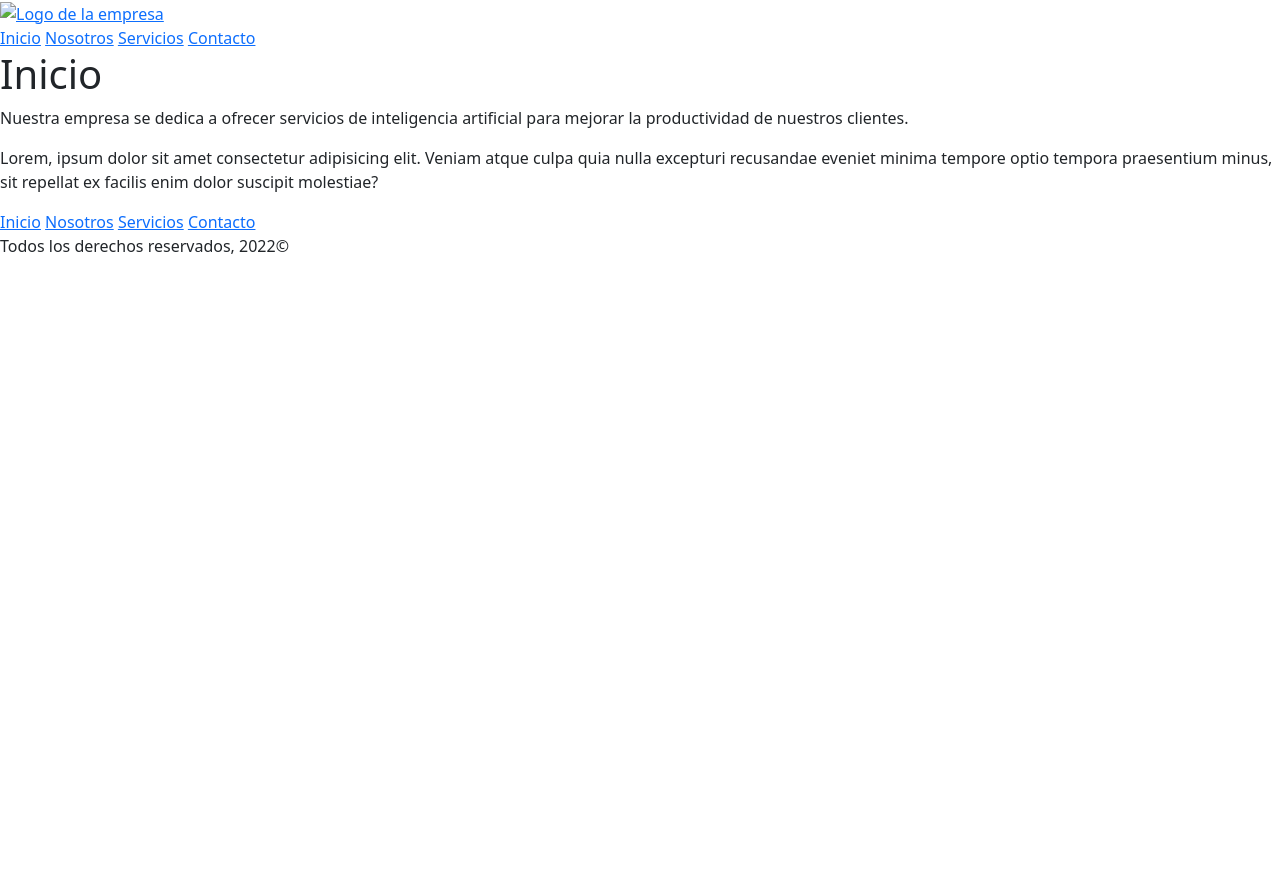
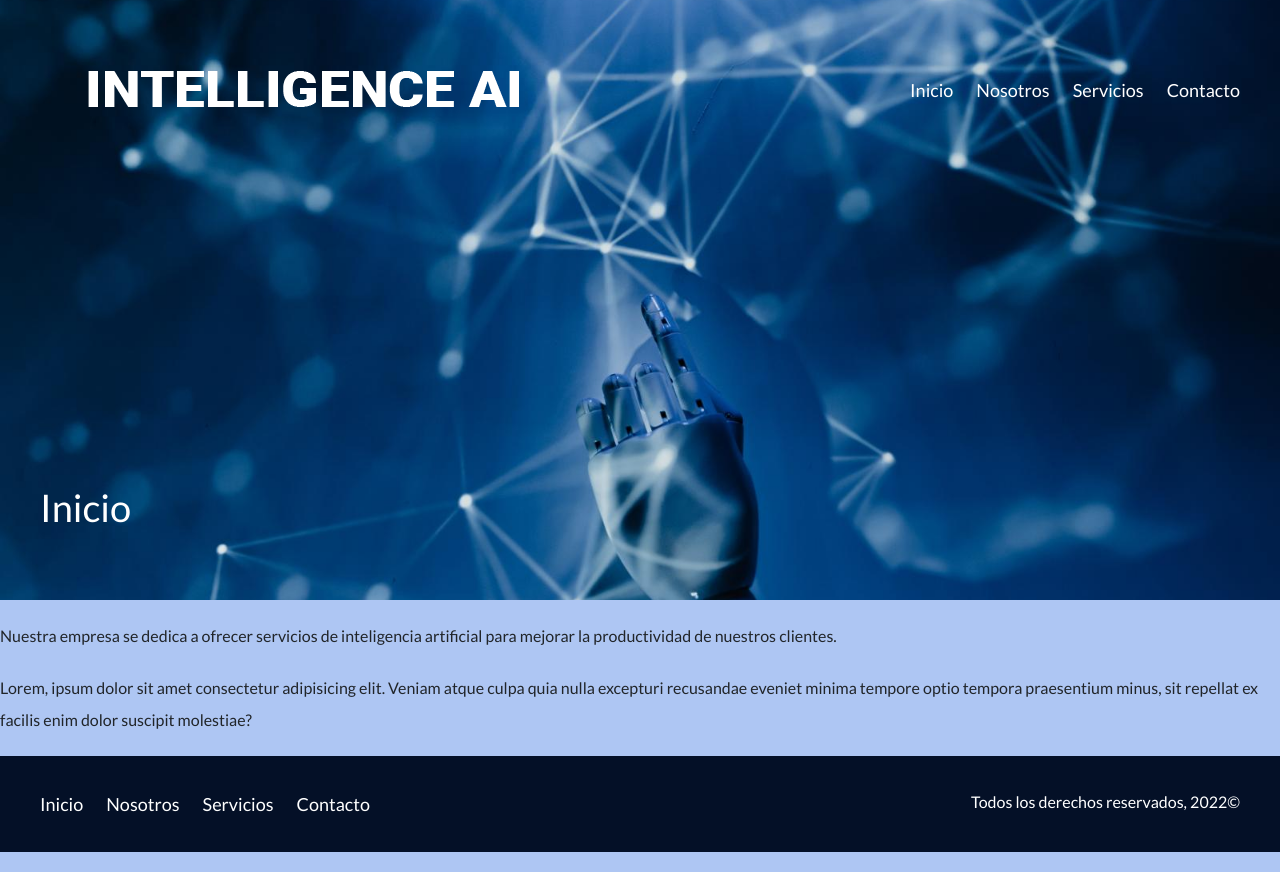
Before and after one commit to lautarodubravka/proyectofrontendcoderhouse, a website: page pages/Inicio.html in a window 1280 px wide. Before the commit the page ends 800 px from the top, so only its background shows below. Drawn offline with nearby package versions, Linux system fonts and the light colour scheme; files that its build step writes are made by us from their sources; the site is published under a folder, as on GitHub Pages, so addresses that start at the root find nothing; files whose address does not match are found by name.

Commit message:
actualización

```diff
--- a/Inicio.html
+++ b/pages/Inicio.html
@@ -10,9 +10,9 @@
     integrity="sha384-GLhlTQ8iRABdZLl6O3oVMWSktQOp6b7In1Zl3/Jr59b6EGGoI1aFkw7cmDA6j6gD" crossorigin="anonymous">
   </head>
   <!--CSS-->
-    <link rel="stylesheet" type="text/css" href="/CSS/styles.css"/>
+    <link rel="stylesheet" type="text/css" href="./CSS/styles.css"/>
     <!--SASS-->
-    <link rel="stylesheet" type="text/scss" href="/scss/style.css">
+    <link rel="stylesheet" type="text/scss" href="./scss/style.css">
     <link href="https://fonts.googleapis.com/css2?family=Lato:wght@300;400;700;900&display=swap" rel="stylesheet">
 </head>
 <body>
@@ -24,10 +24,10 @@
         <img src="../img/logo.png" alt="Logo de la empresa">
         </a>
         <nav class="navegacion">
-          <a href="./Inicio.html">Inicio</a>
-          <a href="./nosotros.html">Nosotros</a>
-          <a href="./servicios.html">Servicios</a>
-          <a href="./contacto.html">Contacto</a>
+          <a href="./pages/Inicio.html">Inicio</a>
+          <a href="./pages/nosotros.html">Nosotros</a>
+          <a href="./pages/servicios.html">Servicios</a>
+          <a href="./pages/contacto.html">Contacto</a>
       </nav>
     </div>
       <h1>Inicio</h1>
```
Also changed, not shown: index.html (+6 -6 lines), pages/contacto.html (renamed from contacto.html), pages/nosotros.html (renamed from nosotros.html), pages/servicios.html (renamed from servicios.html).
